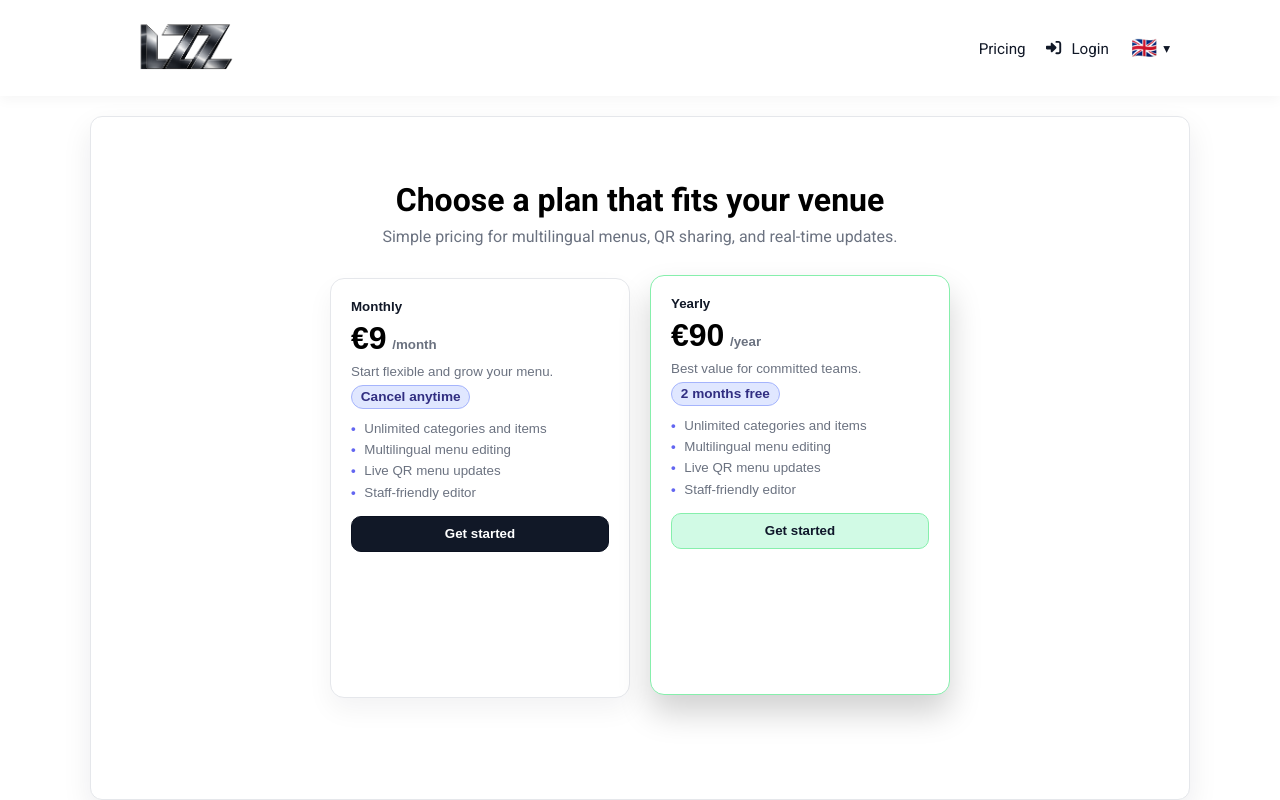
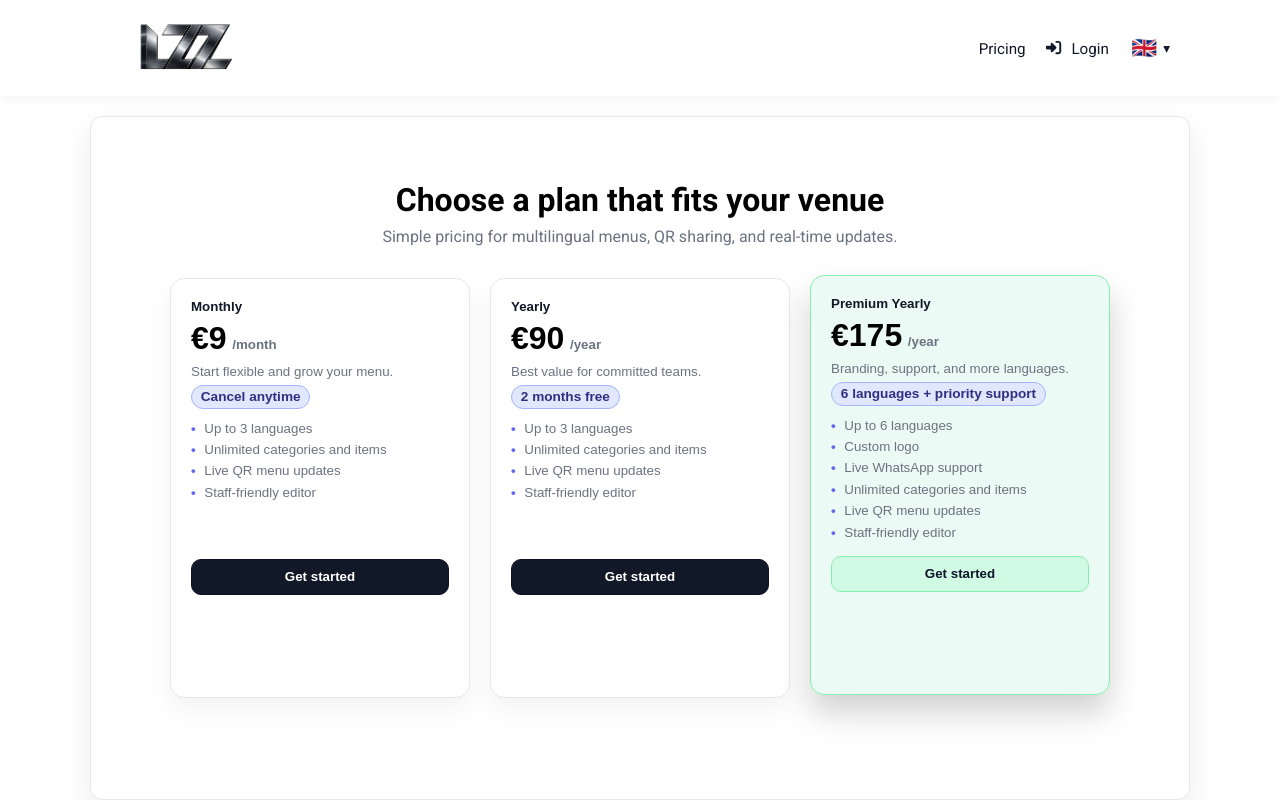
Before and after one commit to codeyourwaytofreedom/leziz, a Next.js app: page /pricing in a window 1280 px wide. Built offline with nearby package versions, Linux system fonts and the light colour scheme; no server answers.

Commit message:
new pricing added

```diff
--- a/locales/de.ts
+++ b/locales/de.ts
@@ -110,4 +110,29 @@ export const de: TranslationDict = {
   "login.loading": "Bitte warten...",
   "login.submit": "Weiter",
   "login.error": "Ungültige Zugangsdaten",
+
+  // Pricing
+  "pricing.title": "Wählen Sie den passenden Tarif",
+  "pricing.subtitle":
+    "Einfache Preise für mehrsprachige Menüs, QR-Sharing und Live-Updates.",
+  "pricing.monthly.name": "Monatlich",
+  "pricing.monthly.period": "/Monat",
+  "pricing.monthly.tagline": "Flexibel starten und Menü ausbauen.",
+  "pricing.monthly.highlight": "Jederzeit kündbar",
+  "pricing.yearly.name": "Jährlich",
+  "pricing.yearly.period": "/Jahr",
+  "pricing.yearly.tagline": "Bester Wert für Teams mit Plan.",
+  "pricing.yearly.highlight": "2 Monate gratis",
+  "pricing.premium.name": "Premium-Jährlich",
+  "pricing.premium.period": "/Jahr",
+  "pricing.premium.tagline": "Branding, Support und mehr Sprachen.",
+  "pricing.premium.highlight": "6 Sprachen + Priority-Support",
+  "pricing.feature.languages3": "Bis zu 3 Sprachen",
+  "pricing.feature.languages6": "Bis zu 6 Sprachen",
+  "pricing.feature.logo": "Eigenes Logo",
+  "pricing.feature.whatsapp": "Live-WhatsApp-Support",
+  "pricing.feature.unlimited": "Unbegrenzte Kategorien und Artikel",
+  "pricing.feature.qr": "Live-QR-Menü-Updates",
+  "pricing.feature.editor": "Servicefreundlicher Editor",
+  "pricing.cta": "Jetzt starten",
 };
--- a/locales/en.ts
+++ b/locales/en.ts
@@ -110,4 +110,29 @@ export const en: TranslationDict = {
   "login.loading": "Working...",
   "login.submit": "Continue",
   "login.error": "Invalid credentials",
+
+  // Pricing
+  "pricing.title": "Choose a plan that fits your venue",
+  "pricing.subtitle":
+    "Simple pricing for multilingual menus, QR sharing, and real-time updates.",
+  "pricing.monthly.name": "Monthly",
+  "pricing.monthly.period": "/month",
+  "pricing.monthly.tagline": "Start flexible and grow your menu.",
+  "pricing.monthly.highlight": "Cancel anytime",
+  "pricing.yearly.name": "Yearly",
+  "pricing.yearly.period": "/year",
+  "pricing.yearly.tagline": "Best value for committed teams.",
+  "pricing.yearly.highlight": "2 months free",
+  "pricing.premium.name": "Premium Yearly",
+  "pricing.premium.period": "/year",
+  "pricing.premium.tagline": "Branding, support, and more languages.",
+  "pricing.premium.highlight": "6 languages + priority support",
+  "pricing.feature.languages3": "Up to 3 languages",
+  "pricing.feature.languages6": "Up to 6 languages",
+  "pricing.feature.logo": "Custom logo",
+  "pricing.feature.whatsapp": "Live WhatsApp support",
+  "pricing.feature.unlimited": "Unlimited categories and items",
+  "pricing.feature.qr": "Live QR menu updates",
+  "pricing.feature.editor": "Staff-friendly editor",
+  "pricing.cta": "Get started",
 };
--- a/pages/bigboss.tsx
+++ b/pages/bigboss.tsx
@@ -79,7 +79,7 @@ export default function BigBossPage() {
         setCreatedOwnerEmail(ownerEmail.trim());
         toast.addToast(t("bigboss.toast.userSuccess"), "success");
       }
-    } catch (err) {
+    } catch {
       toast.addToast(t("bigboss.toast.venueError"), "error");
     } finally {
       setLoading(false);
@@ -159,7 +159,9 @@ export default function BigBossPage() {
             />
           </label>
           <label style={{ display: "grid", gap: "0.35rem" }}>
-            <span style={{ fontWeight: 600 }}>{t("bigboss.ownerPassword")}</span>
+            <span style={{ fontWeight: 600 }}>
+              {t("bigboss.ownerPassword")}
+            </span>
             <input
               type="password"
               value={ownerPassword}
--- a/pages/index.tsx
+++ b/pages/index.tsx
@@ -22,7 +22,7 @@ type HomeProps = {
 
 export default function Home({ isLoggedIn, venueName, role }: HomeProps) {
   const { t } = useI18n();
-  const primaryCta = isLoggedIn ? "/owner/menu" : "/login";
+  const primaryCta = isLoggedIn ? "/pricing" : "/pricing";
 
   return (
     <Layout
@@ -57,7 +57,7 @@ export default function Home({ isLoggedIn, venueName, role }: HomeProps) {
                 {t("home.cta.primary")}
               </Link>
               <Link
-                href="/menu/26af566b38fa6bda"
+                href="/menu/d11fcd2ed6454e6e"
                 target="blank"
                 className={styles.secondaryCta}
               >
--- a/pages/pricing.tsx
+++ b/pages/pricing.tsx
@@ -6,21 +6,53 @@ import styles from "@/styles/pricing.module.scss";
 import { getSession } from "@/lib/session";
 import { getDb } from "@/lib/mongodb";
 import { ObjectId } from "mongodb";
+import { useI18n } from "@/lib/i18n";
 
 const plans = [
   {
-    name: "Monthly",
+    nameKey: "pricing.monthly.name",
     price: "€9",
-    period: "/month",
-    tagline: "Start flexible and grow your menu.",
-    highlight: "Cancel anytime",
+    periodKey: "pricing.monthly.period",
+    taglineKey: "pricing.monthly.tagline",
+    highlightKey: "pricing.monthly.highlight",
+    features: [
+      "pricing.feature.languages3",
+      "pricing.feature.unlimited",
+      "pricing.feature.qr",
+      "pricing.feature.editor",
+      " ",
+      " ",
+    ],
   },
   {
-    name: "Yearly",
+    nameKey: "pricing.yearly.name",
     price: "€90",
-    period: "/year",
-    tagline: "Best value for committed teams.",
-    highlight: "2 months free",
+    periodKey: "pricing.yearly.period",
+    taglineKey: "pricing.yearly.tagline",
+    highlightKey: "pricing.yearly.highlight",
+    features: [
+      "pricing.feature.languages3",
+      "pricing.feature.unlimited",
+      "pricing.feature.qr",
+      "pricing.feature.editor",
+      " ",
+      " ",
+    ],
+  },
+  {
+    nameKey: "pricing.premium.name",
+    price: "€175",
+    periodKey: "pricing.premium.period",
+    taglineKey: "pricing.premium.tagline",
+    highlightKey: "pricing.premium.highlight",
+    features: [
+      "pricing.feature.languages6",
+      "pricing.feature.logo",
+      "pricing.feature.whatsapp",
+      "pricing.feature.unlimited",
+      "pricing.feature.qr",
+      "pricing.feature.editor",
+    ],
   },
 ];
 
@@ -35,7 +67,10 @@ export default function PricingPage({
   venueName,
   role,
 }: PricingProps) {
-  const [selectedPlan, setSelectedPlan] = useState<string>("Yearly");
+  const { t } = useI18n();
+  const [selectedPlanKey, setSelectedPlanKey] = useState<string>(
+    "pricing.premium.name"
+  );
 
   return (
     <Layout
@@ -45,44 +80,44 @@ export default function PricingPage({
     >
       <div className={styles.page}>
         <header className={styles.header}>
-          <h1 className={styles.title}>Choose a plan that fits your venue</h1>
-          <p className={styles.subtitle}>
-            Simple pricing for multilingual menus, QR sharing, and real-time
-            updates.
-          </p>
+          <h1 className={styles.title}>{t("pricing.title")}</h1>
+          <p className={styles.subtitle}>{t("pricing.subtitle")}</p>
         </header>
 
         <div className={styles.cards}>
           {plans.map((plan) => (
             <button
-              key={plan.name}
+              key={plan.nameKey}
               className={`${styles.card} ${
-                selectedPlan === plan.name ? styles.cardSelected : ""
+                selectedPlanKey === plan.nameKey ? styles.cardSelected : ""
               }`}
               type="button"
-              onClick={() => setSelectedPlan(plan.name)}
-              aria-pressed={selectedPlan === plan.name}
+              onClick={() => setSelectedPlanKey(plan.nameKey)}
+              aria-pressed={selectedPlanKey === plan.nameKey}
             >
               <div className={styles.cardTop}>
-                <p className={styles.planName}>{plan.name}</p>
+                <p className={styles.planName}>{t(plan.nameKey)}</p>
                 <div className={styles.priceRow}>
                   <span className={styles.price}>{plan.price}</span>
-                  <span className={styles.period}>{plan.period}</span>
+                  <span className={styles.period}>{t(plan.periodKey)}</span>
                 </div>
-                <p className={styles.tagline}>{plan.tagline}</p>
-                {plan.highlight && (
-                  <span className={styles.badge}>{plan.highlight}</span>
+                <p className={styles.tagline}>{t(plan.taglineKey)}</p>
+                {plan.highlightKey && (
+                  <span className={styles.badge}>{t(plan.highlightKey)}</span>
                 )}
               </div>
               <div className={styles.cardBody}>
                 <ul className={styles.features}>
-                  <li>Unlimited categories and items</li>
-                  <li>Multilingual menu editing</li>
-                  <li>Live QR menu updates</li>
-                  <li>Staff-friendly editor</li>
+                  {plan.features.map((featKey, idx) =>
+                    featKey && featKey.trim().length > 0 ? (
+                      <li key={`${plan.nameKey}-${idx}`}>{t(featKey)}</li>
+                    ) : (
+                      <li key={`${plan.nameKey}-${idx}`} aria-hidden="true" />
+                    )
+                  )}
                 </ul>
                 <span className={styles.cta} aria-hidden="true">
-                  Get started
+                  {t("pricing.cta")}
                 </span>
               </div>
             </button>
--- a/styles/pricing.module.scss
+++ b/styles/pricing.module.scss
@@ -57,6 +57,7 @@
   border-color: var(--color-success-hover-border);
   box-shadow: 0 18px 32px rgba(0, 0, 0, 0.18);
   transform: translateY(-3px);
+  background: var(--color-success-soft-bg, rgba(16, 185, 129, 0.08));
 }
 
 .cardSelected .cta {
@@ -135,6 +136,10 @@
   width: 1em;
 }
 
+.features li:empty::before {
+  content: "";
+}
+
 .cta {
   display: inline-flex;
   align-items: center;
```
Also changed, not shown: pages/owner/menu.tsx (+1 -19 lines).
